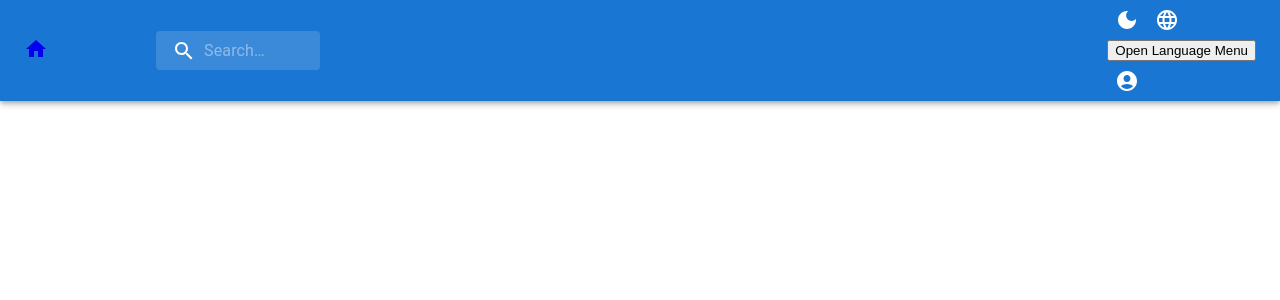
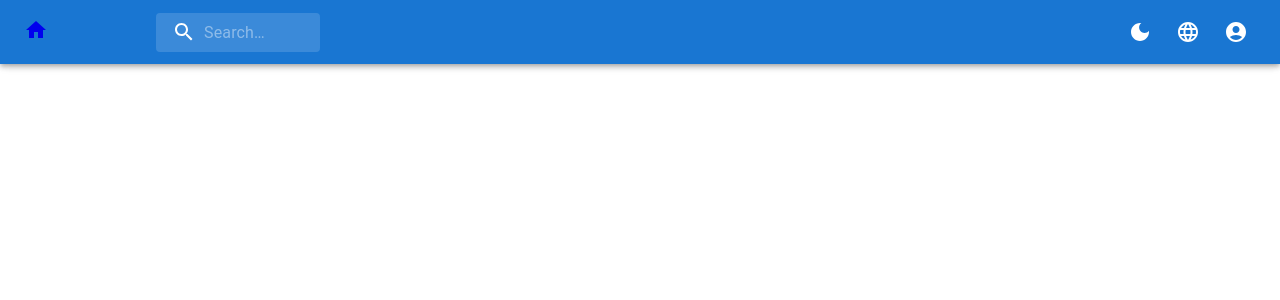
Before and after one commit to koliasinitsa/itransition, a React (Vite) app in the folder client/: page / in a window 1280 px wide. Shown: the top 300 px of the page. Built offline with nearby package versions, Linux system fonts and the light colour scheme.

Commit message:
fix icon language

```diff
--- a/client/src/components/Header/LanguageSelector.tsx
+++ b/client/src/components/Header/LanguageSelector.tsx
@@ -1,7 +1,8 @@
 // src/components/LanguageSelector.tsx
 import React, { useState } from 'react';
 import { changeLanguage } from '../../services/i18n';
-import { Menu, MenuItem } from '@mui/material';
+import { IconButton, Menu, MenuItem } from '@mui/material';
+import LanguageIcon from '@mui/icons-material/Language';
 
 const LanguageSelector: React.FC = () => {
     const [anchorElLang, setAnchorElLang] = useState<null | HTMLElement>(null);
@@ -22,10 +23,17 @@ const LanguageSelector: React.FC = () => {
 
     return (
       <div>
-        {/* Кнопка или другой элемент для открытия меню */}
-        <button onClick={handleClickLanguageMenu}>Open Language Menu</button>
+      {/* Используем IconButton с иконкой */}
+      <IconButton
+        color="inherit"
+        aria-label="language"
+        aria-controls="language-menu"
+        aria-haspopup="true"
+        onClick={handleClickLanguageMenu}
+      >
+        <LanguageIcon />
+      </IconButton>
 
-        {/* Меню */}
       <Menu
         id="language-menu"
         anchorEl={anchorElLang}
--- a/client/src/components/Header/header.tsx
+++ b/client/src/components/Header/header.tsx
@@ -6,7 +6,6 @@ import AppBar from '@mui/material/AppBar';
 import Toolbar from '@mui/material/Toolbar';
 import IconButton from '@mui/material/IconButton';
 import DarkModeIcon from '@mui/icons-material/DarkMode';
-import LanguageIcon from '@mui/icons-material/Language';
 import MenuItem from '@mui/material/MenuItem';
 import Menu from '@mui/material/Menu';
 import Button from '@mui/material/Button';
@@ -17,26 +16,10 @@ import SearchPanel from './Search-panel/SearchPanel';
 import LanguageSelector from './LanguageSelector';
 
 const Header: React.FC = () => {
-    const [anchorElLang, setAnchorElLang] = React.useState<null | HTMLElement>(null);
-    const [languageMenuOpen, setLanguageMenuOpen] = React.useState(false);
-
     const [anchorElUser, setAnchorElUser] = React.useState<null | HTMLElement>(null);
     const [userMenuOpen, setUserMenuOpen] = React.useState(false);
 
-
     const navigate = useNavigate();
-
-
-
-    const handleMenu = (event: React.MouseEvent<HTMLElement>) => {
-        setAnchorElLang(event.currentTarget);
-        setLanguageMenuOpen(true);
-    };
-
-    const handleCloseLanguageMenu = () => {
-        setAnchorElLang(null);
-        setLanguageMenuOpen(false);
-    };
 
     const handleUserMenuClick = (event: React.MouseEvent<HTMLElement>) => {
         setAnchorElUser(event.currentTarget);
@@ -81,22 +64,9 @@ const Header: React.FC = () => {
                         aria-label="language"
                         aria-controls="language-menu"
                         aria-haspopup="true"
-                        onClick={handleMenu}
                     >
-                        <LanguageIcon />
+                        <LanguageSelector />
                     </IconButton>
-
-                    <LanguageSelector />
-                    {/* <Menu
-                        id="language-menu"
-                        anchorEl={anchorElLang}
-                        open={languageMenuOpen}
-                        onClose={handleCloseLanguageMenu}
-                    >
-                        <MenuItem onClick={handleCloseLanguageMenu}>Eng</MenuItem>
-                        <MenuItem onClick={handleCloseLanguageMenu}>Rus</MenuItem>
-                    </Menu> */}
-
 
 
                     {/* Проверка авторизации */}
```
Lines whose indentation alone changed are shown as unchanged.
